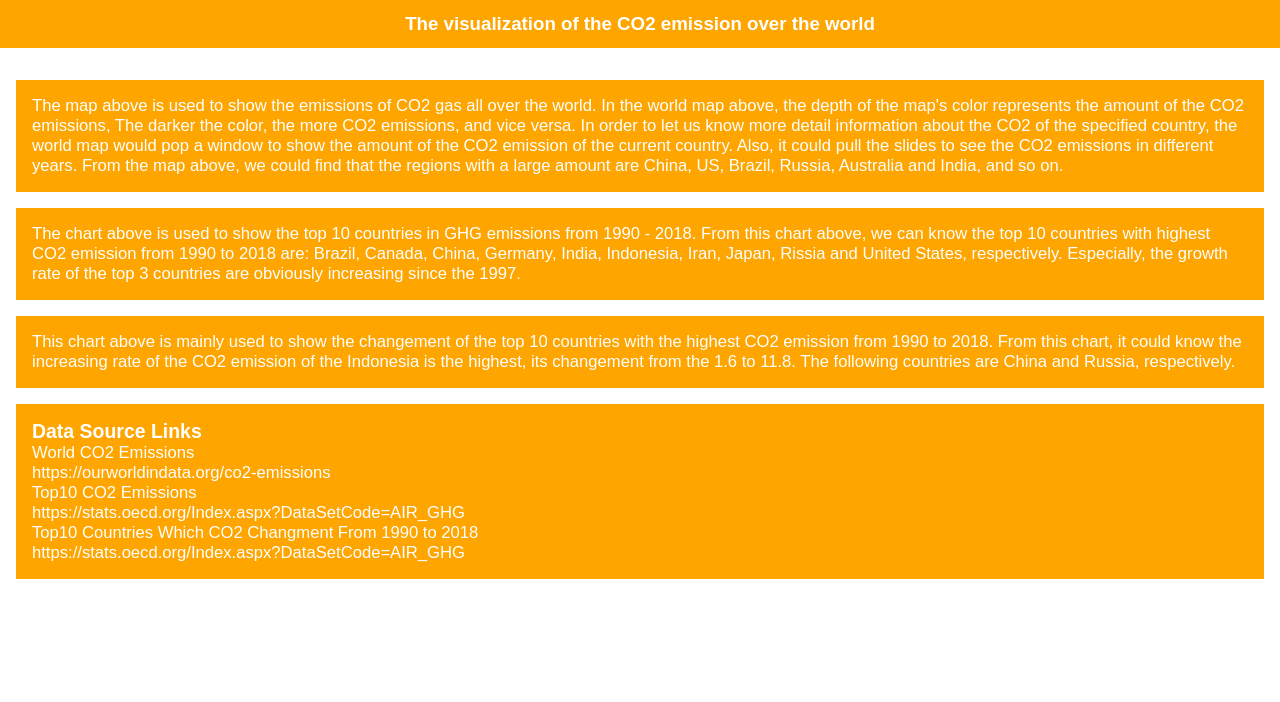
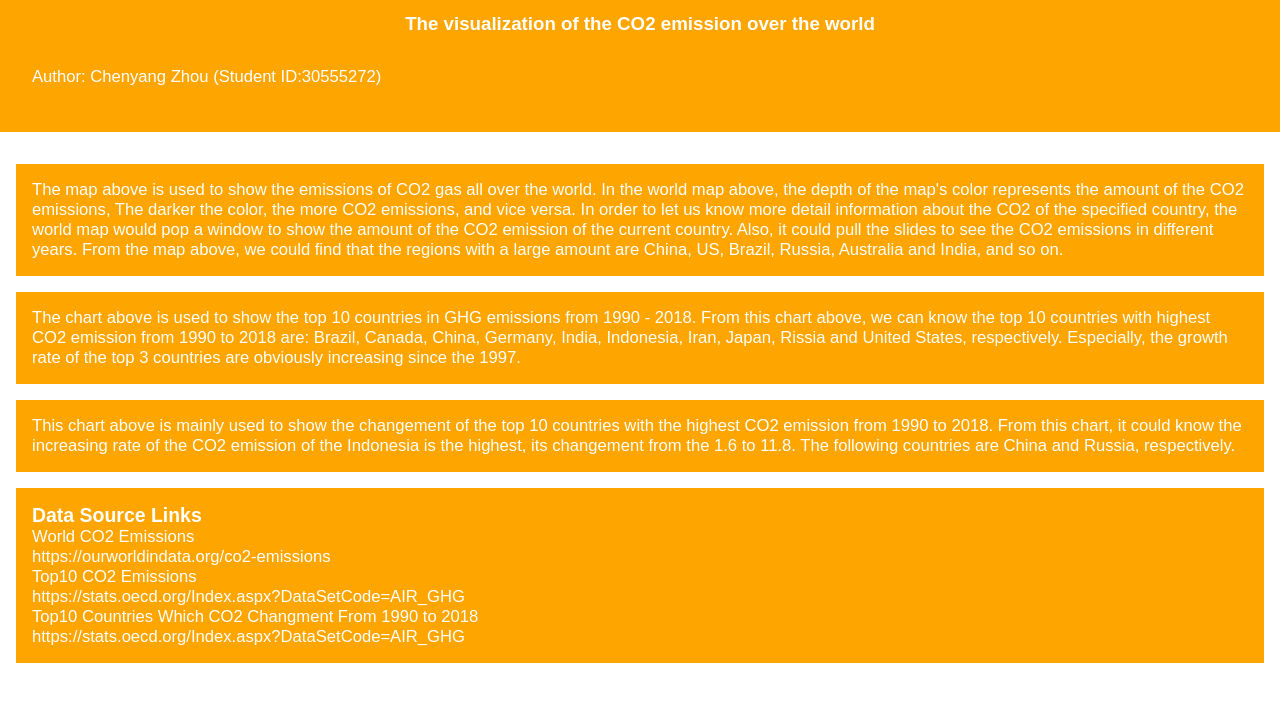
Before and after one commit to ChenyangZhouMonash/FIT3179_DV2.github.io, a plain HTML site: page index.html in a window 1280 px wide. Drawn offline with Linux system fonts and the light colour scheme; a script that the page names is missing.

Commit message:
Update index.html

```diff
--- a/index.html
+++ b/index.html
@@ -14,6 +14,7 @@
     <header class="header">
         <div class="title">
             <h3 style="text-align:center;">The visualization of the CO2 emission over the world</h3>
+        <div class="description">Author: Chenyang Zhou (Student ID:30555272)
         </div>
     </header>
     <div class="charts">
```
